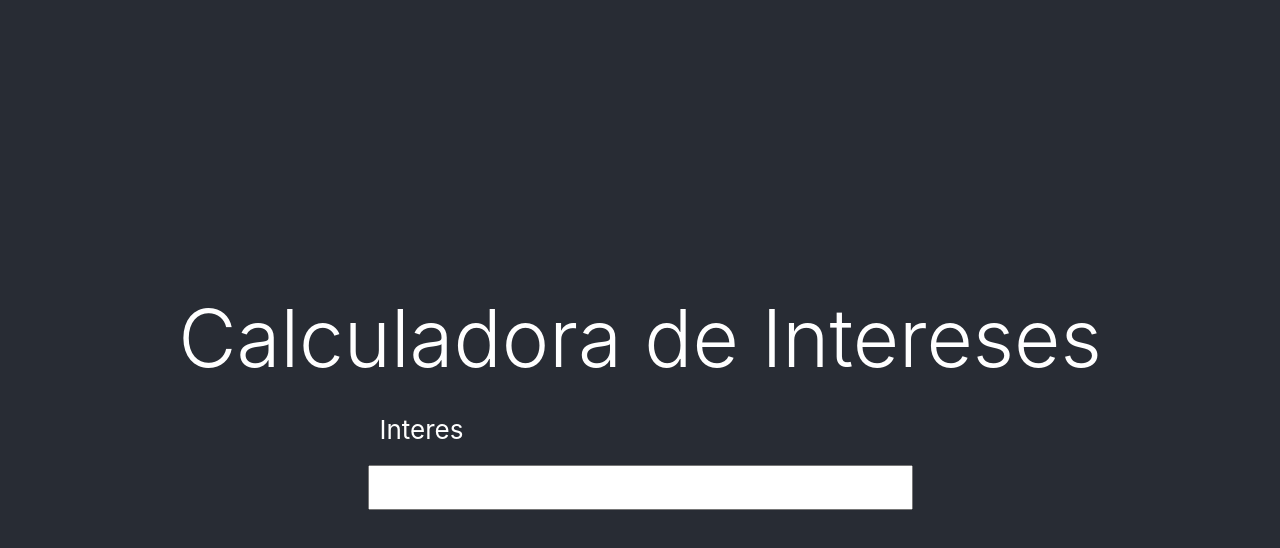
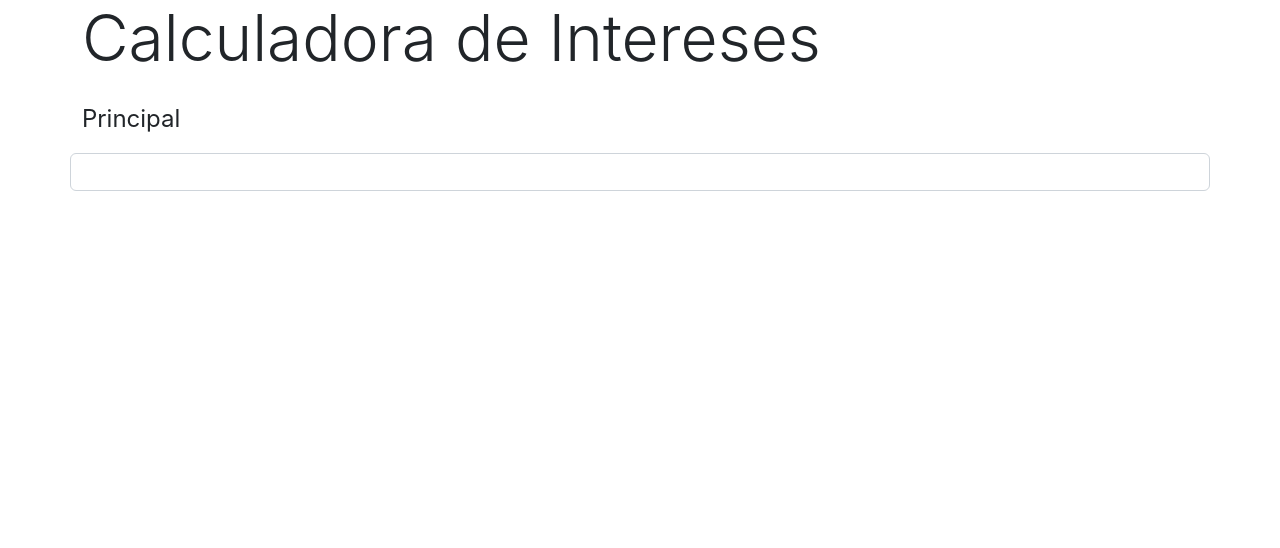
Before and after one commit to Wichosu/interest_calculator, a React (Create React App) app: page / in a window 1280 px wide. Shown: the top 548 px of the page. Built offline with nearby package versions, Linux system fonts and the light colour scheme.

Commit message:
added Principal component

```diff
--- a/src/App.js
+++ b/src/App.js
@@ -1,14 +1,12 @@
-import logo from './logo.svg';
-import './App.css';
 import Title from './components/pure/title.jsx';
-import Input from './components/pure/input.jsx';
+import InputPrincipal from './components/pure/inputPrincipal.jsx';
 
 function App() {
   return (
-    <div className="App">
+    <div className="container">
       <header className="App-header">
         <Title />
-        <Input label='Interes'/>
+        <InputPrincipal />
       </header>
     </div>
   );
--- a/src/components/pure/input.jsx
+++ /dev/null
@@ -1,12 +0,0 @@
-import React from 'react';
-
-const Input = (props) => {
-  return (
-    <div className='row'>
-      <label className='my-3 text-start' htmlFor='input'>{props.label}</label>
-      <input id='input'/>
-    </div>
-  );
-}
-
-export default Input;
--- /dev/null
+++ b/src/components/pure/inputPrincipal.jsx
@@ -0,0 +1,12 @@
+import React from 'react';
+
+const inputPrincipal = () => {
+  return (
+    <div className='row'>
+      <label className='my-3 text-start form-label' style={{fontSize: '1.5rem'}} htmlFor='input'>Principal</label>
+      <input className='form-control' id='input'/>
+    </div>
+  );
+}
+
+export default inputPrincipal;
--- a/src/components/pure/title.jsx
+++ b/src/components/pure/title.jsx
@@ -3,7 +3,7 @@ import React from 'react';
 const Title = () => {
   return (
     <div>
-      <h1 className='display-1'>Calculadora de Intereses</h1>
+      <h1 className='display-1' style={{fontSize: '4rem'}}>Calculadora de Intereses</h1>
     </div>
   );
 }
```
Also changed, not shown: src/components/containers/form.jsx (added).
